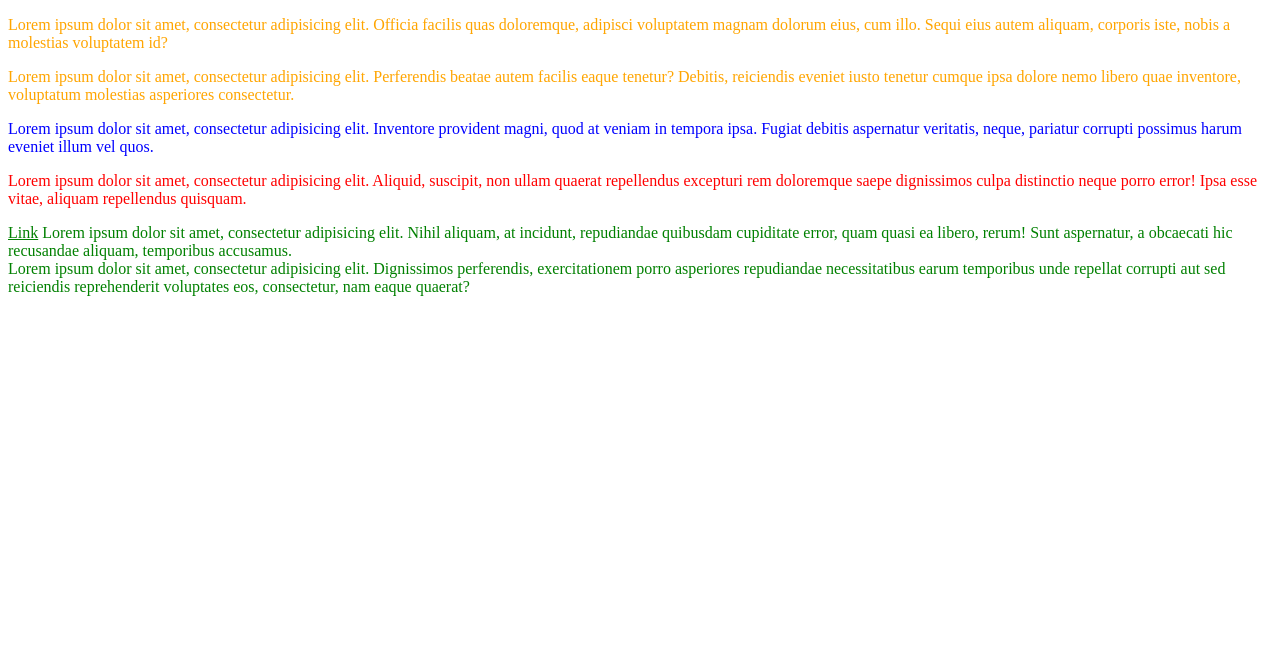
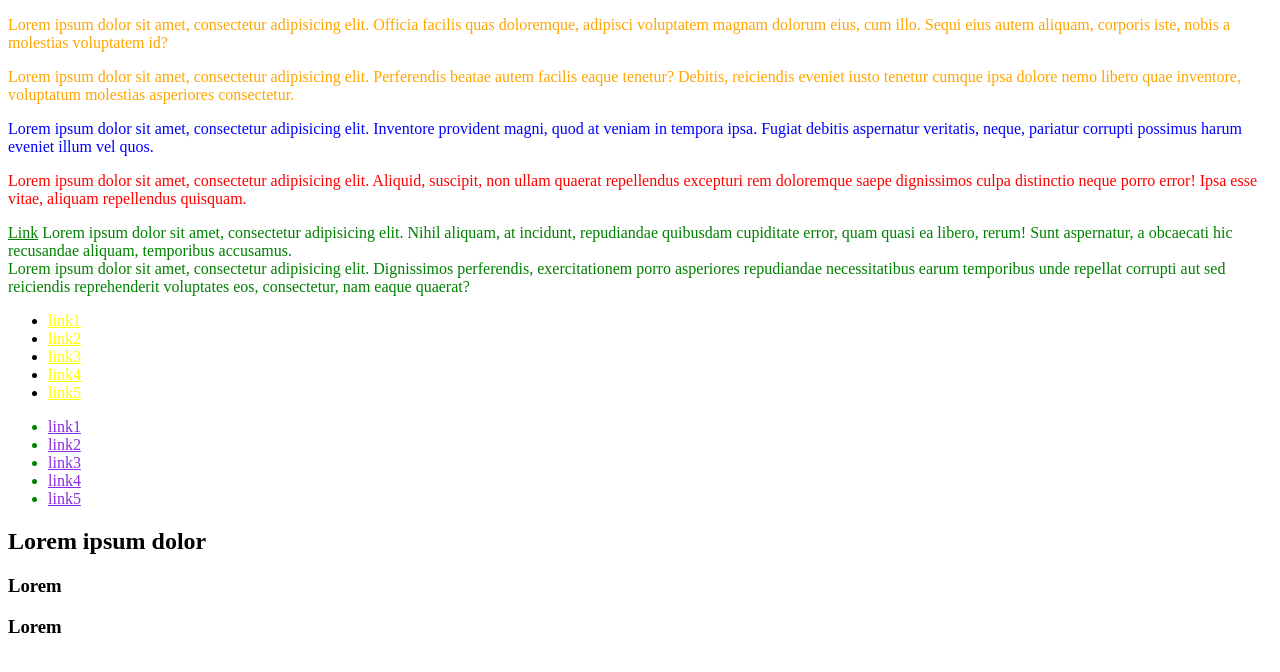
Before and after one commit to kozlowskimichal/CSS, a plain HTML site: page index.html in a window 1280 px wide. Drawn offline with Linux system fonts and the light colour scheme.

Commit message:
Dodanie konkretynych selektorów

```diff
--- a/Css/style.css
+++ b/Css/style.css
@@ -27,3 +27,17 @@ div {
 
     color: green
 }
+
+/* Selektor bezpośredniego elemtu potomnego */
+
+li>a {
+
+    color: yellow;
+}
+
+/* Selektor elementów potomnych */
+
+div a {
+
+    color:blueviolet;
+}
--- a/index.html
+++ b/index.html
@@ -38,5 +38,36 @@
     <div>Lorem ipsum dolor sit amet, consectetur adipisicing elit. Dignissimos perferendis, exercitationem porro asperiores repudiandae necessitatibus earum temporibus unde repellat corrupti aut sed reiciendis reprehenderit voluptates eos, consectetur, nam eaque quaerat?
     </div>
 
+      <!-- Selektor bezpośredniego elemtu potomnego -->
+
+    <ul>
+        <li><a href ="#">link1</a></li>
+        <li><a href ="#">link2</a></li>
+        <li><a href ="#">link3</a></li>
+        <li><a href ="#">link4</a></li>
+        <li><a href ="#">link5</a></li>
+    </ul>
+
+
+
+     <!-- Selektor elementów potomnych -->
+    <div>
+    <ul>
+        <li><a href ="#">link1</a></li>
+        <li><a href ="#">link2</a></li>
+        <li><a href ="#">link3</a></li>
+        <li><a href ="#">link4</a></li>
+        <li><a href ="#">link5</a></li>
+    </ul>
+    </div>
+
+
+    <!-- Selektor bliskiego rodzeństwa -->
+    <header>
+        <h2>Lorem ipsum dolor</h2>
+        <h3>Lorem</h3>
+        <h3>Lorem</h3>
+    </header>
+
 </body>
 </html>
```
